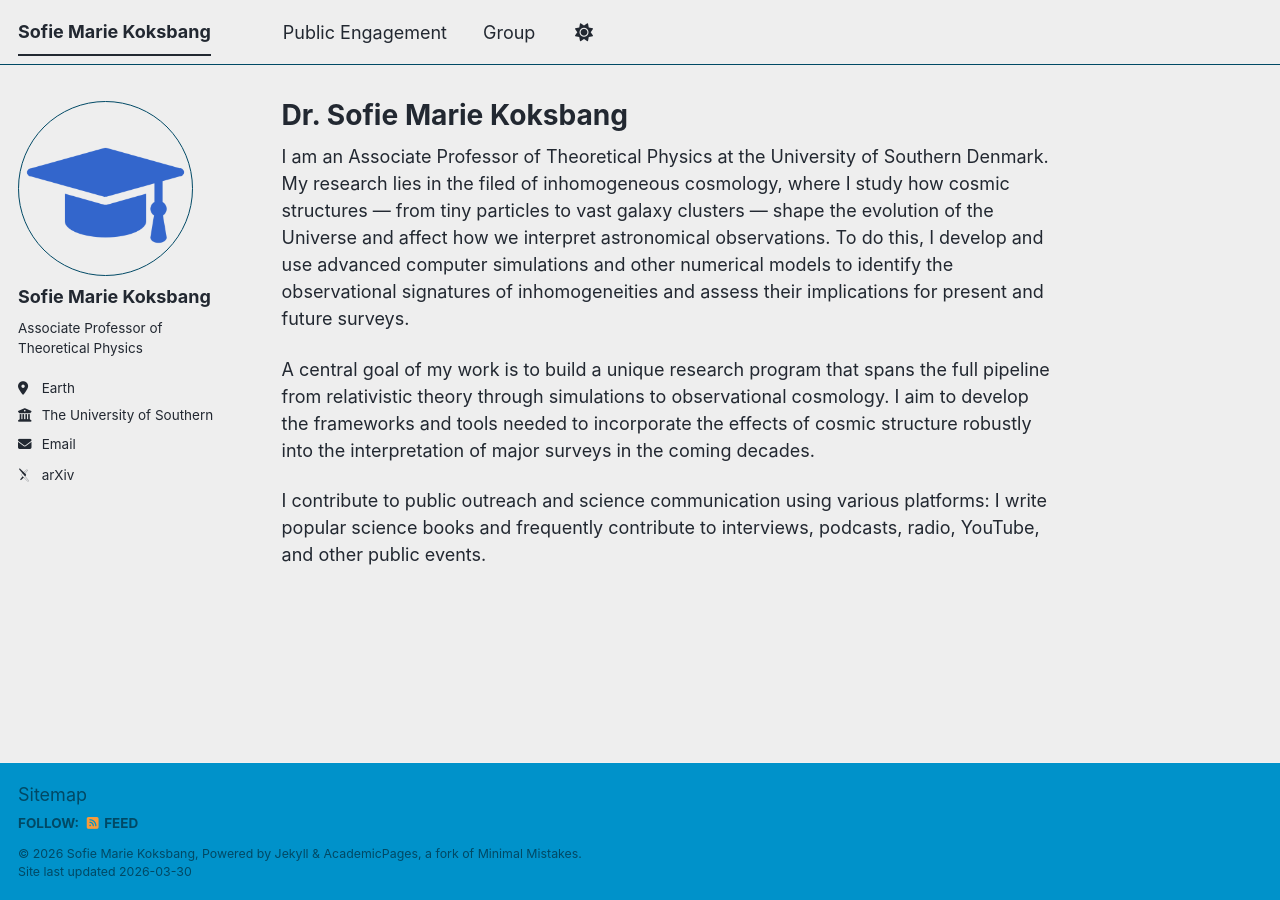
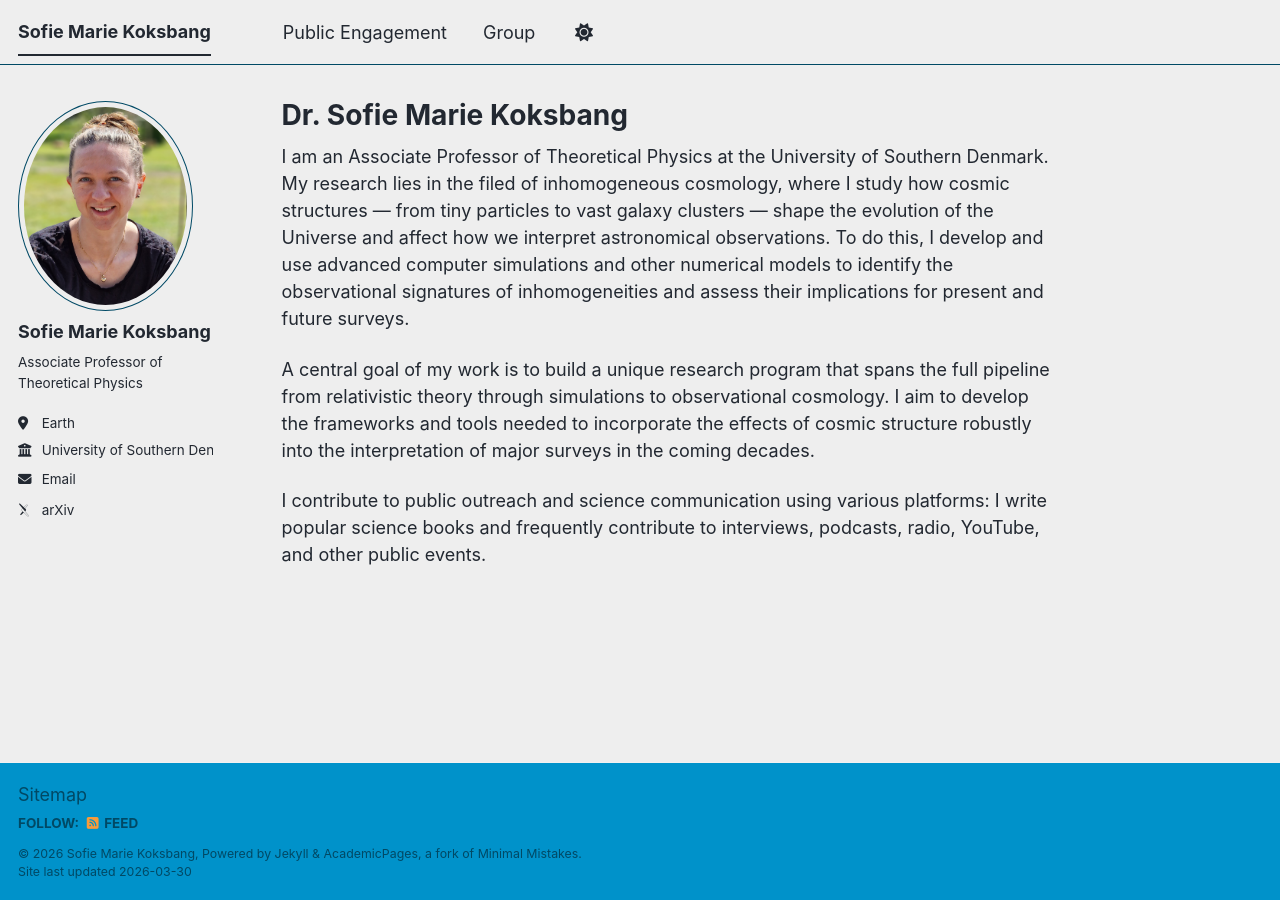
Before and after one commit to sofiemariekoksbang/sofiemariekoksbang.github.io, a Jekyll site: the page built from _pages/about.md, in a window 1280 px wide. Built offline with Jekyll 4.4.1, drawn with Linux system fonts in a browser that asks for light colours; some web fonts are replaced; a script bundle is joined from its source files by our own code; library files that are not in the unit come from our copies.

Commit message:
Update _config.yml

```diff
--- a/_config.yml
+++ b/_config.yml
@@ -23,12 +23,12 @@ repository               : "sofiemariekoksbang/sofiemariekoksbang.github.io"
 #               Additional customization can be done by editing /_includes/author-profile.html
 author:
   # Biographic information
-  avatar           : "favicon-512x512.png"
+  avatar           : "profile3.png"
   name             : "Sofie Marie Koksbang"
   pronouns         : # example: "she/her"
   bio              : "Associate Professor of Theoretical Physics"
   location         : "Earth"
-  employer         : "The University of Southern Denmark"
+  employer         : "University of Southern Denmark"
   uri              : # URL
   email            : "koksbang@cp3.sdu.dk"
 
```
